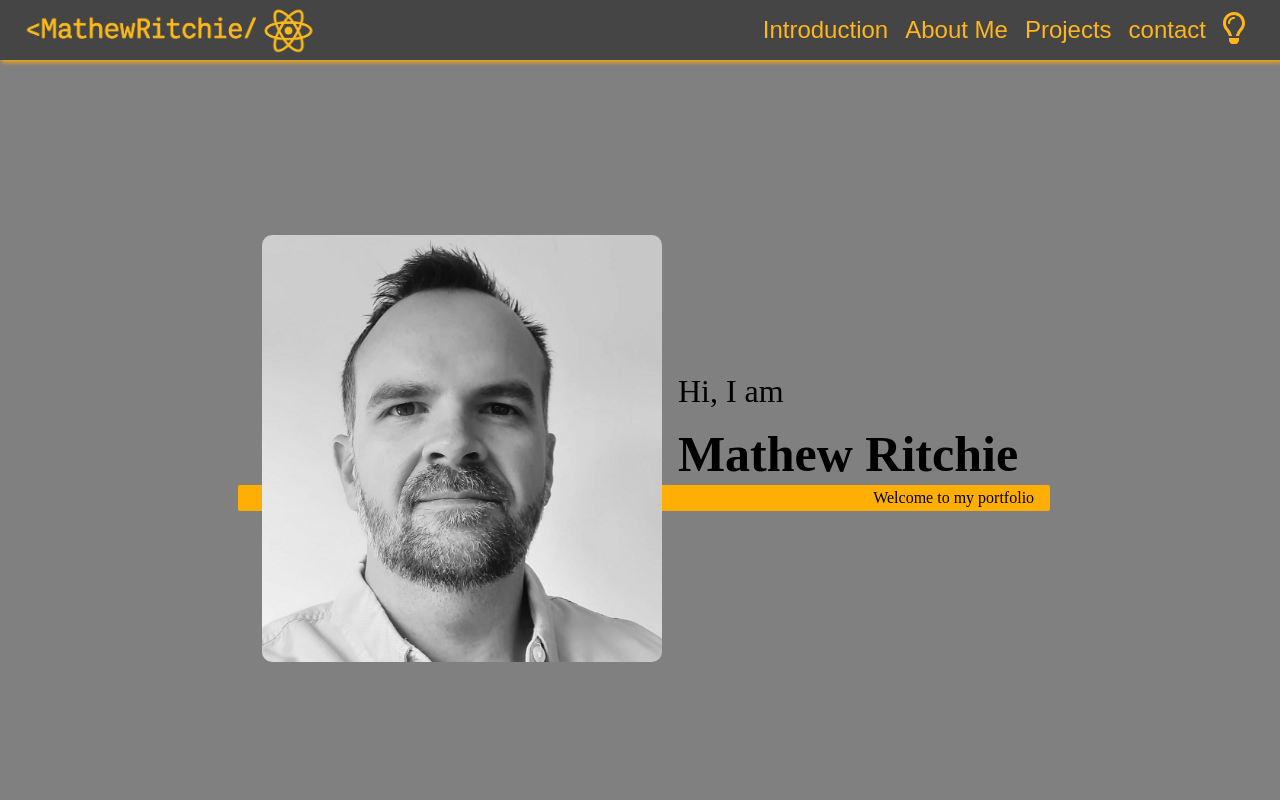
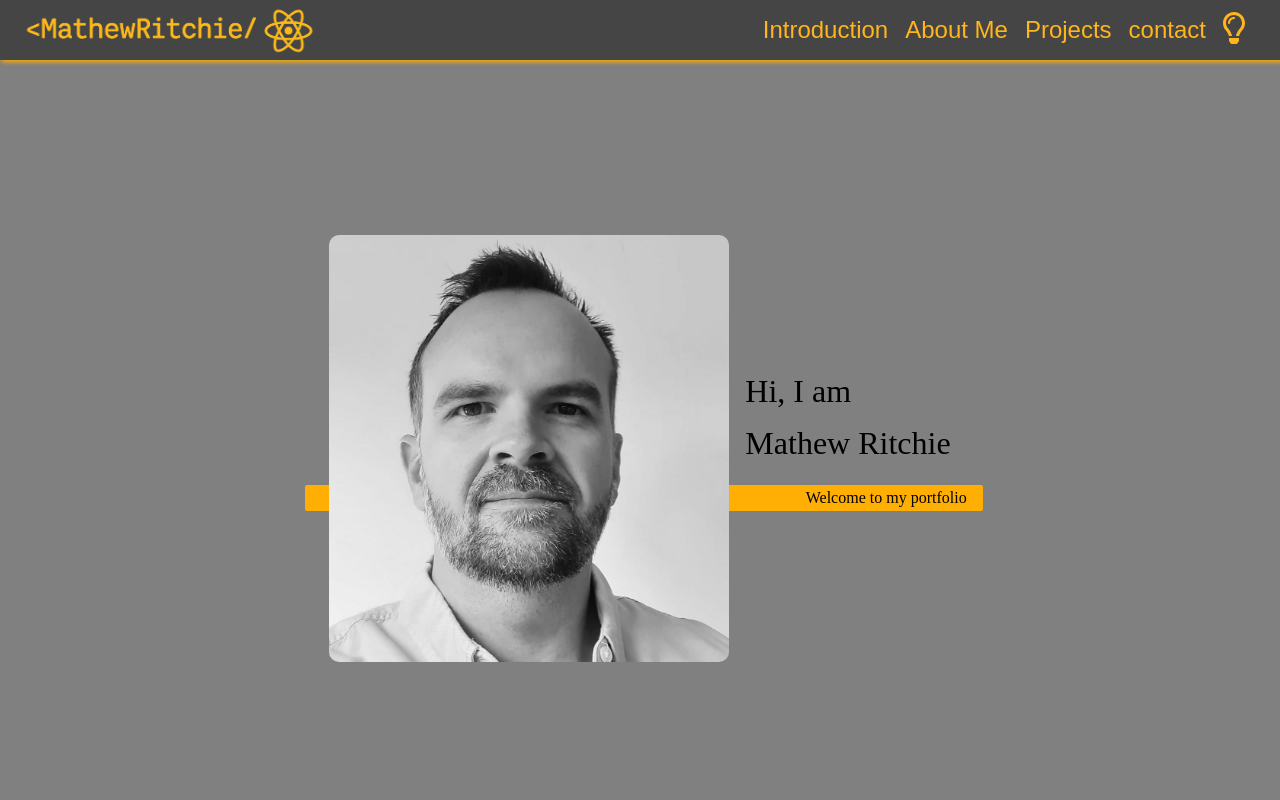
Before and after one commit to Mathew-Ritchie/Mathew_Ritchie_Portfolio_Site, a React (Vite) app: page / in a window 1280 px wide. Shown: the top 800 px of the page. Built offline with nearby package versions, Linux system fonts and the light colour scheme.

Commit message:
animations added to intro component

```diff
--- a/src/Components/Projects.jsx
+++ b/src/Components/Projects.jsx
@@ -6,7 +6,7 @@ import JSL from "../assets/JSL-pic.png";
 import SDF from "../assets/SDF-pic.png";
 import DJS from "../assets/DJS.png";
 import FakeStore from "../assets/fakestore.png";
-import recipeBook from "../../public/recipe-app/recipe1.png";
+import recipeBook from "../assets/recipe1.png";
 
 export default function Projects() {
   const projects = [
--- a/src/Components/intro.css
+++ b/src/Components/intro.css
@@ -1,3 +1,36 @@
+@keyframes fadeIn {
+  from {
+    opacity: 0;
+    transform: translateY(20px);
+  }
+  to {
+    opacity: 1;
+    transform: translateY(0);
+  }
+}
+
+@keyframes slideInFromLeft {
+  from {
+    opacity: 0;
+    transform: translateX(-50px);
+  }
+  to {
+    opacity: 1;
+    transform: translateX(0);
+  }
+}
+
+@keyframes slideInFromRight {
+  from {
+    opacity: 0;
+    transform: translateX(50px);
+  }
+  to {
+    opacity: 1;
+    transform: translateX(0);
+  }
+}
+
 .spacer {
   height: 60px;
   background-color: var(--clr-dark);
@@ -10,6 +43,7 @@
   justify-content: center;
   align-items: center;
   background-color: var(--clr-medium);
+  overflow: hidden;
 }
 
 .intro-div {
@@ -23,6 +57,11 @@
 
 .intro-img {
   max-width: 100%;
+  box-shadow: var(--bs);
+  border-radius: 10px;
+  animation: fadeIn 1.5s ease-out forwards;
+  animation-delay: 0.8s;
+  opacity: 0;
 }
 
 .intro-title {
@@ -30,12 +69,18 @@
   margin: 0;
   font-weight: var(--fw-reg);
   margin-bottom: 0.25em;
-  /* font-size: 80px; */
+
+  animation: slideInFromLeft 0.8s ease-out forwards;
+  animation-delay: 0.2s;
+  opacity: 0;
 }
 
-strong {
+strong.intro-title-2 {
   font-weight: var(--fw-bold);
   font-size: xx-large;
+  animation: slideInFromLeft 0.8s ease-out forwards;
+  animation-delay: 0.4s;
+  opacity: 0;
 }
 
 .intro-subtitle {
@@ -47,14 +92,26 @@ strong {
   margin: 0;
   font-size: var(--fs-h3);
   border-radius: 2px;
-}
-
-.intro-img {
-  box-shadow: var(--bs);
-  border-radius: 10px;
+  animation: slideInFromRight 2s ease-out forwards;
+  animation-delay: 1.5s;
+  opacity: 0;
 }
 
 /* ________________________________________________max 600px ________________________________________________ */
+
+@media (min-width: 480px) and (max-width: 599px) {
+  .intro-div {
+  }
+  .intro-section {
+    height: 100vh;
+  }
+  .intro-img {
+    margin-bottom: 10px;
+
+    max-width: 400px;
+  }
+}
+
 @media (min-width: 600px) {
   .intro-div {
     display: grid;
```
Also changed, not shown: src/assets/recipe1.png (added).
